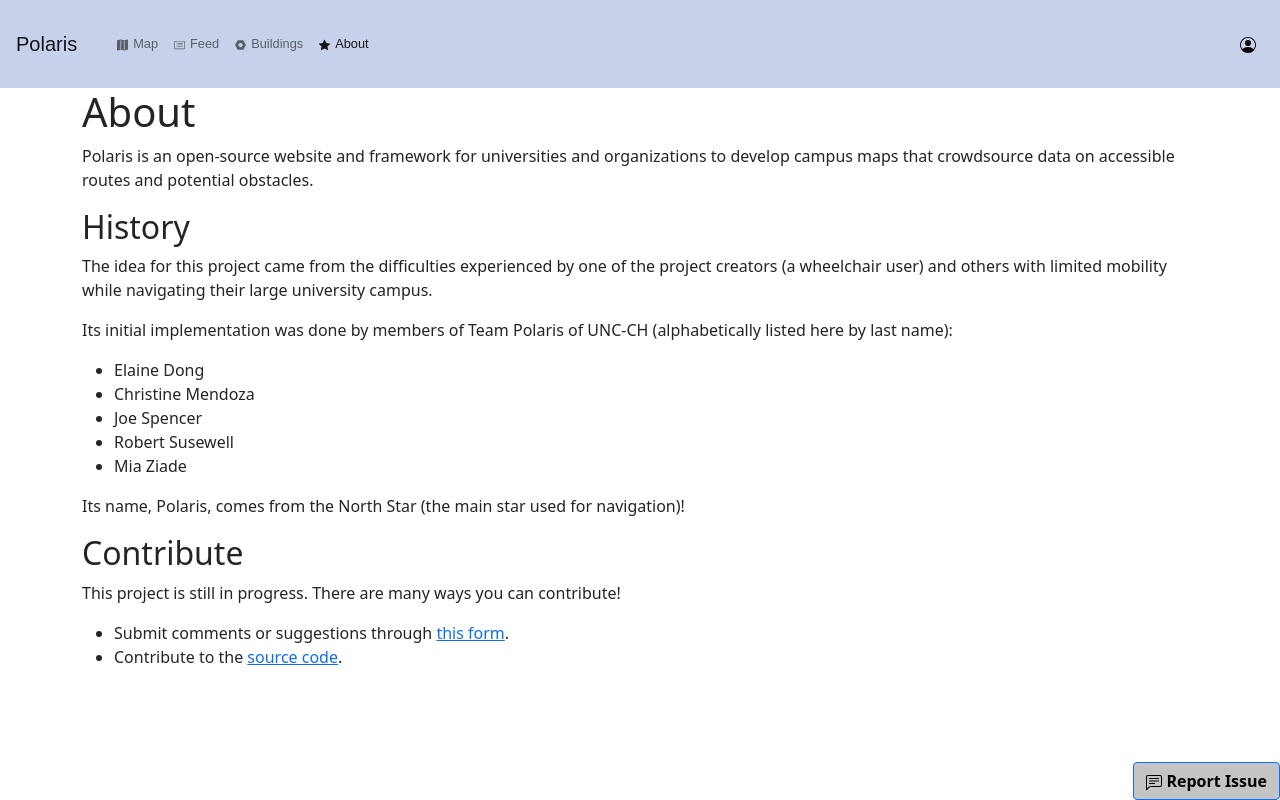
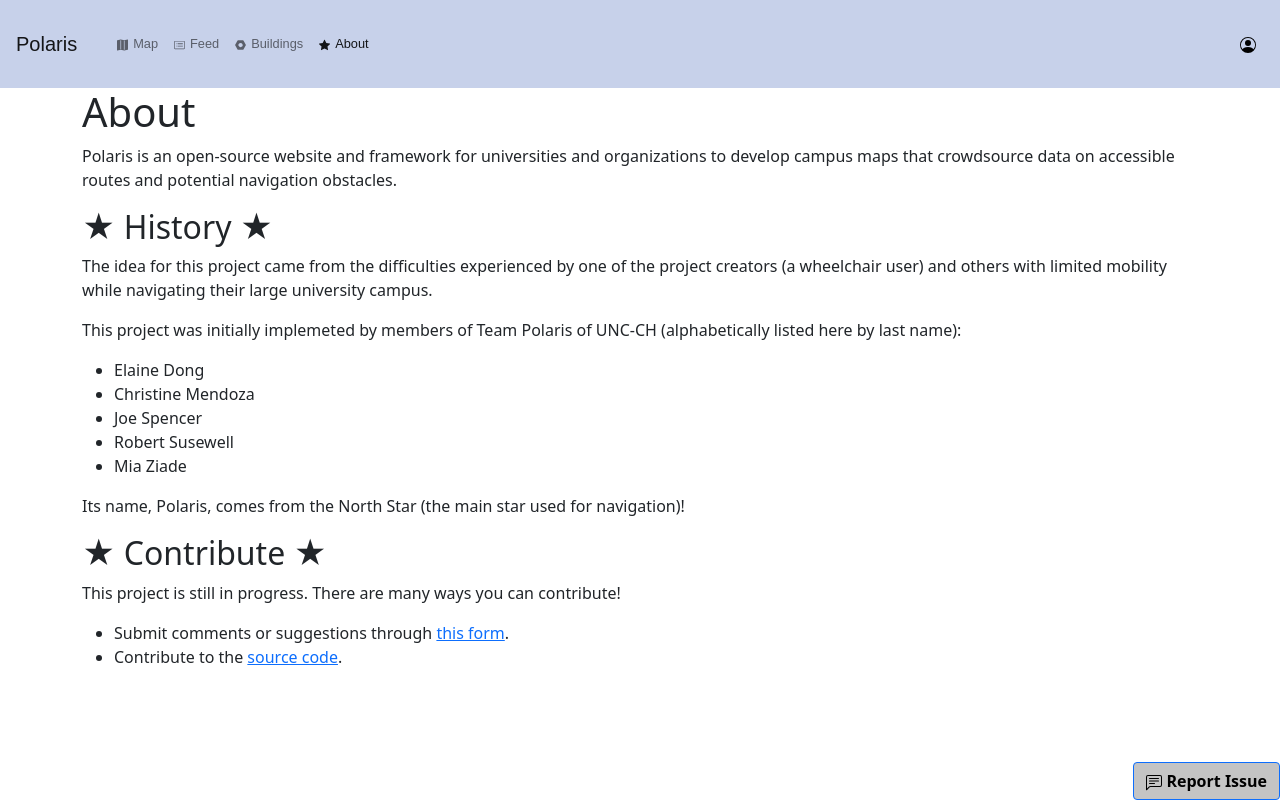
Before and after one commit to polaris-maps/polaris, an Angular app in the folder client/: page /about in a window 1280 px wide. Built offline with nearby package versions, Linux system fonts and the light colour scheme; a web font is replaced by a local one.

Commit message:
updated about me

```diff
--- a/client/src/app/about/about.component.html
+++ b/client/src/app/about/about.component.html
@@ -1,11 +1,11 @@
 <div class="container">
     <h1>About</h1>
     <p>Polaris is an open-source website and framework for universities and organizations to develop campus maps that
-            crowdsource data on accessible routes and potential obstacles.</p>
-    <h2>History</h2>
+            crowdsource data on accessible routes and potential navigation obstacles.</p>
+    <h2>★ History ★</h2>
     <p>The idea for this project came from the difficulties experienced by one of the project creators (a wheelchair user)
             and others with limited mobility while navigating their large university campus.</p>
-    <p>Its initial implementation was done by members of Team Polaris of UNC-CH (alphabetically listed here by last name):
+    <p>This project was initially implemeted by members of Team Polaris of UNC-CH (alphabetically listed here by last name):
     </p>
     <ul>
         <li>Elaine Dong</li>
@@ -15,7 +15,7 @@
         <li>Mia Ziade</li>
     </ul>
     <p>Its name, Polaris, comes from the North Star (the main star used for navigation)!</p>
-    <h2>Contribute</h2>
+    <h2>★ Contribute ★</h2>
     <p>This project is still in progress. There are many ways you can contribute!</p>
     <ul>
         <li>Submit comments or suggestions through
```
